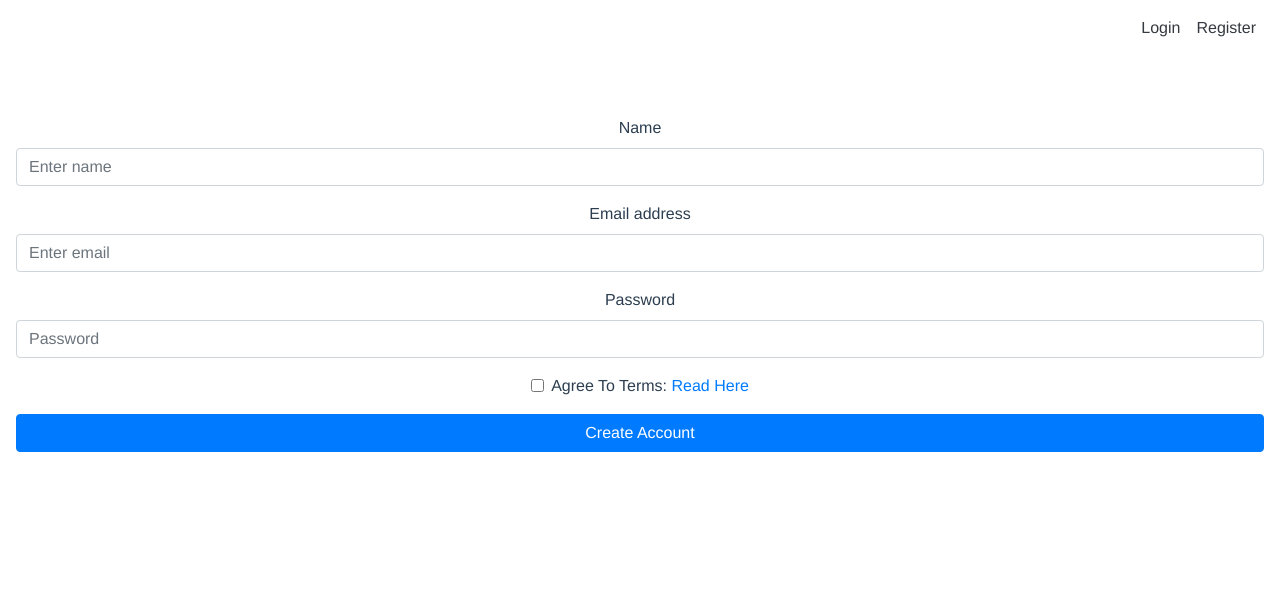
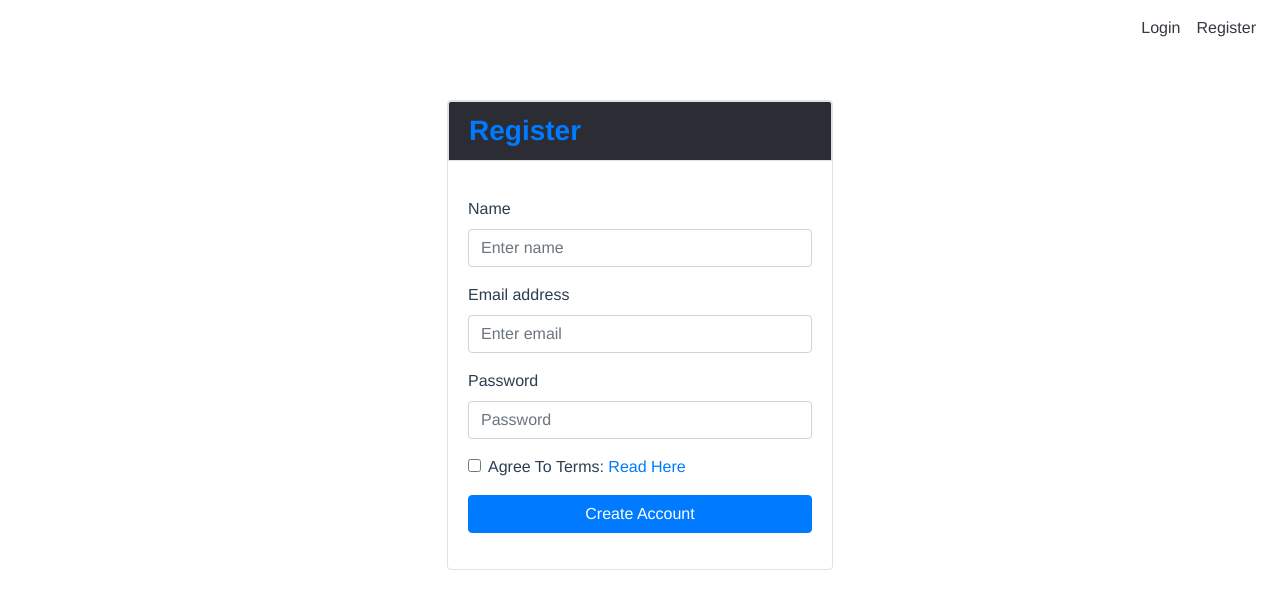
Before and after one commit to boldstar/todo-vue, a Vue app: page /register in a window 1280 px wide. Shown: the top 608 px of the page. Built offline with nearby package versions, Linux system fonts and the light colour scheme.

Commit message:
added logic for register and user specificity

```diff
--- a/src/components/Navbar.vue
+++ b/src/components/Navbar.vue
@@ -22,7 +22,7 @@
 
         <ul class="navbar-nav" v-if="loggedIn">
             <li class="nav-item">
-                <router-link class="nav-link" to="/logout">Logout</router-link>
+                <button type="button" class="btn btn-dark" @click="logout">Logout</button>
             </li>
         </ul>
 
@@ -57,6 +57,14 @@ export default {
         loggedIn() {
             return this.$store.getters.loggedIn
         }
+    },
+    methods: {
+        logout() {
+            this.$store.dispatch('destroyToken')
+            .then(response => {
+                    this.$router.push('/login')
+            })
+        },
     }
 }
 </script>
--- a/src/router.js
+++ b/src/router.js
@@ -41,14 +41,6 @@ export default new Router({
         requiresAuth: true,
       }
     },
-    {
-      path: '/logout',
-      name: 'logout',
-      component: () => import('./views/Logout.vue'),
-      meta: {
-        layout: 'landing'
-      }
-    },
   ],
   mode: 'history'
 })
--- a/src/store.js
+++ b/src/store.js
@@ -8,6 +8,7 @@ axios.defaults.baseURL = 'http://todo-laravel.test/api'
 export default new Vuex.Store({
   state: {
     todos: [],
+    user: '',
     token: localStorage.getItem('access_token') || null,
   },
   getters: {
@@ -19,6 +20,9 @@ export default new Vuex.Store({
     }
   },
   mutations: {
+    userRegistered(state, user) {
+      state.newUser = user
+    },
     addTodo(state, todo) {
       state.todos.push(todo)
     },
@@ -37,7 +41,7 @@ export default new Vuex.Store({
     },
   },
   actions: {
-    register(data) {
+    register(context, data) {
       return new Promise((resolve, reject) => {
         axios.post('/register', {
           name: data.name,
@@ -45,7 +49,7 @@ export default new Vuex.Store({
           password: data.password,
         })
         .then(response => {
-          console.log(response)
+          context.commit('userRegistered', response.data)
           resolve(response)
         })
         .catch(error => {
@@ -60,10 +64,8 @@ export default new Vuex.Store({
         return new Promise((resolve, reject) => {
           axios.post('/logout')
           .then(response => {
-
             localStorage.removeItem('access_token')
             context.commit('destroyToken')
-            context.commit('destroySession')
             resolve(response)
           })
           .catch(error => {
@@ -74,7 +76,7 @@ export default new Vuex.Store({
         })
       }
     },
-    retrieveToken({ commit}, credentials) {
+    retrieveToken({ commit }, credentials) {
 
       return new Promise((resolve, reject) => {
           axios.post('/login', {
@@ -106,7 +108,7 @@ export default new Vuex.Store({
       })
     },
     addTodo(context, todo) {
-      axios.post('/todos/' + todo.id, {
+      axios.post('/todos',{
         todo: todo.todo,
         complete: false
       })
@@ -118,7 +120,9 @@ export default new Vuex.Store({
       })
     },
     deleteTodo(context, id) {
-      axios.delete('/todos' + id)
+      axios.defaults.headers.common['Authorization'] = 'Bearer ' + context.state.token
+
+      axios.delete('/todos/' + id)
       .then(() => {
         context.commit('deleteTodo', id)
       })
--- a/src/views/Home.vue
+++ b/src/views/Home.vue
@@ -30,8 +30,6 @@ export default {
   name: 'home',
   data () {
     return {
-
-        idForTodo: 4,
         todo: '',
         complete: false
 
@@ -44,12 +42,10 @@ export default {
      addTodo() {
       this.$store.dispatch('addTodo',
         {
-          id: this.idForTodo,
           todo: this.todo,
           complete: this.complete
         })
       this.todo = ""
-      this.idForTodo++
     },
     deleteTodo(id) {
       this.$store.dispatch('deleteTodo', id)
--- a/src/views/Login.vue
+++ b/src/views/Login.vue
@@ -2,8 +2,8 @@
   <div class="login  d-flex justify-content-center">
     <div class="d-flex flex-column col-4">
       <div class="server-error" v-if="serverError">{{ serverError }}</div>
-      <div class="shadow card">
-        <div class="card-header  header text-left">
+      <div class="shadow card border">
+        <div class="card-header border  header text-left">
           <span class="font-weight-bold h3 text-primary">Login</span>
         </div>
         <form @submit.prevent="login" class="card-body">
--- a/src/views/Logout.vue
+++ /dev/null
@@ -1,11 +0,0 @@
-<template>
- <div class="logout">
-
- </div>
-</template>
-
-<script>
-export default {
-  name: 'logout'
-}
-</script>
--- a/src/views/Register.vue
+++ b/src/views/Register.vue
@@ -1,11 +1,16 @@
 <template>
-  <div class="register">
+  <div class="register d-flex justify-content-center">
+    <div class="d-flex flex-column col-4">
       <div class="server-error" v-if="serverErrors">
           <div v-for="(value, key) in serverErrors" :key="key">
               {{ value[0] }}
           </div>
       </div>
-    <form @submit.prevent="register">
+      <div class="card border">
+       <div class="card-header border  header text-left">
+          <span class="font-weight-bold h3 text-primary">Register</span>
+        </div>
+      <form @submit.prevent="register" class="card-body text-left">
         <div class="form-group mt-3">
             <label>Name</label>
             <input type="text" name="name" class="form-control" placeholder="Enter name"  v-model="name" >
@@ -27,6 +32,9 @@
         </button>
       </form>
       </div>
+
+    </div>
+  </div>
 </template>
 
 <script>
@@ -37,6 +45,7 @@ export default {
       name: '',
       email: '',
       password: '',
+       serverErrors: '',
     }
   },
   methods: {
@@ -56,3 +65,10 @@ export default {
   }
 }
 </script>
+
+<style>
+
+.header {
+  background: #2c2c35;
+}
+</style>
```
Lines whose indentation alone changed are shown as unchanged.
